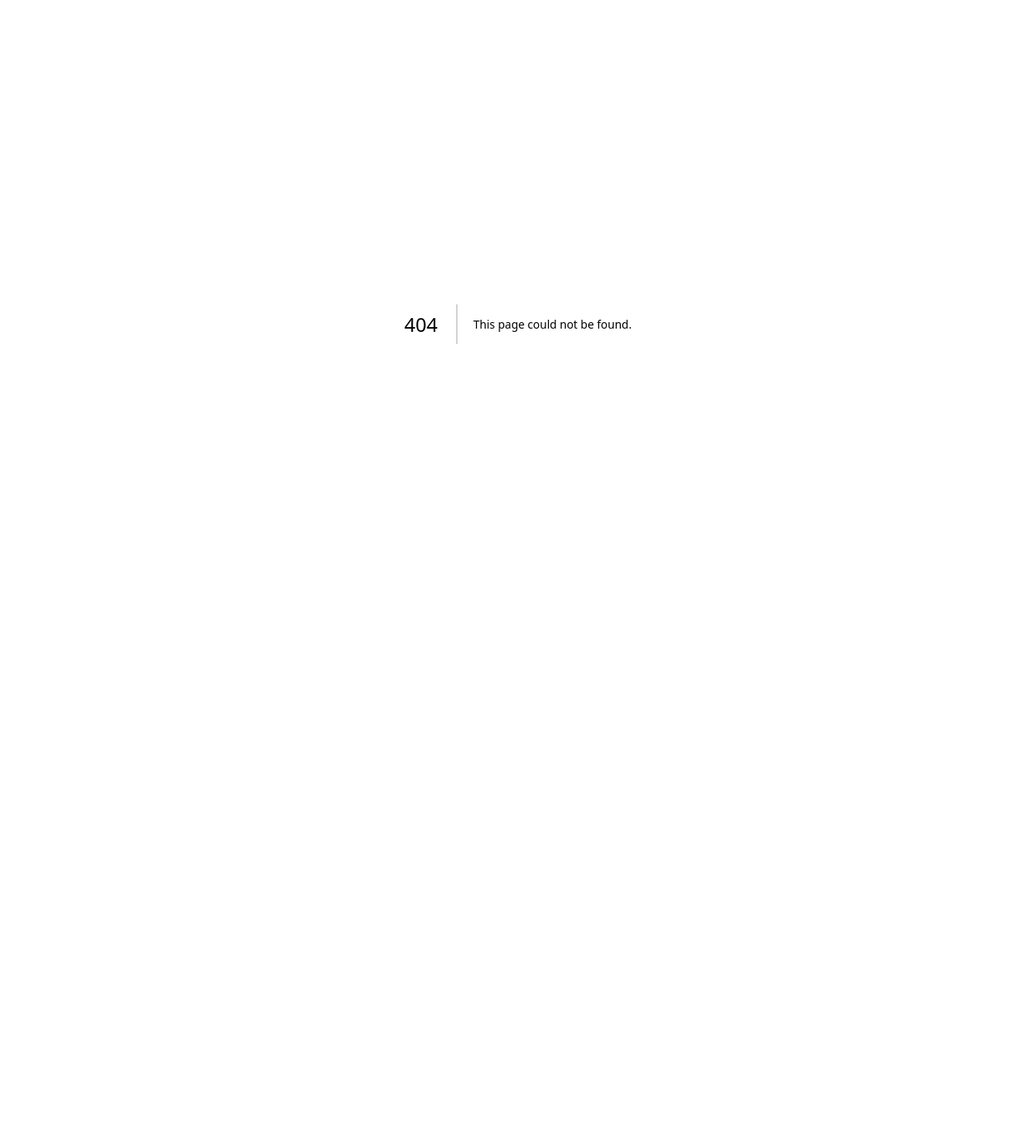
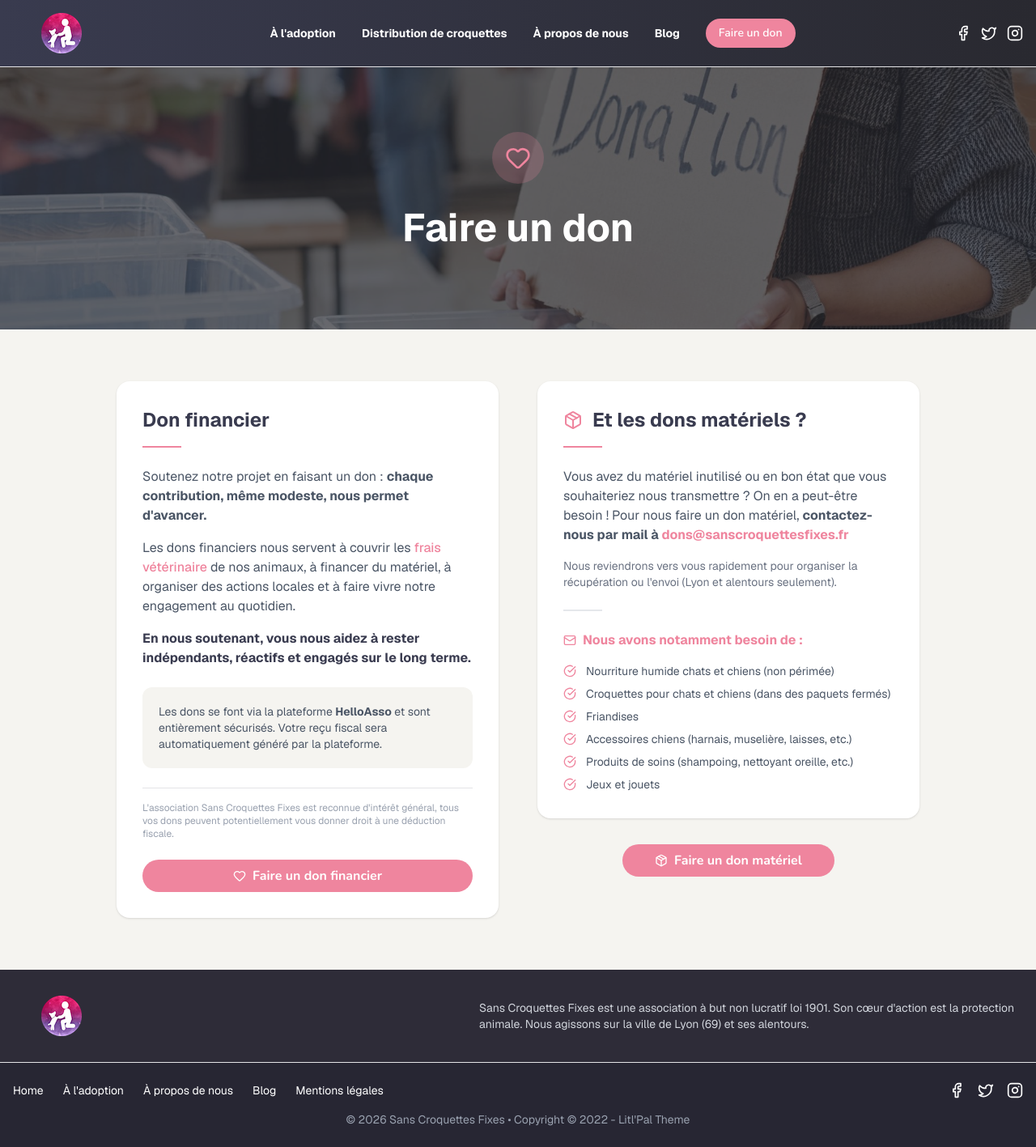
Before and after one commit to descrysama/DDF-front, a Next.js app: page /donate in a window 1280 px wide. Before the commit this address had no page. Shown: the whole page at 81% size. Before the commit the page ends 800 px from the top, so only its background shows below. Built offline with nearby package versions, Linux system fonts and the light colour scheme.

Commit message:
feat: donation page, DDF-23

```diff
--- /dev/null
+++ b/app/donate/page.tsx
@@ -0,0 +1,173 @@
+import Link from "next/link"
+import Image from "next/image"
+import { Heart, Package, CheckCircle, Mail } from "lucide-react"
+import { Button } from "@/components/ui/button"
+import Header from "@/components/header"
+import Footer from "@/components/footer"
+
+export const metadata = {
+  title: "Faire un don – Sans Croquettes Fixes",
+  description:
+    "Soutenez l'association Sans Croquettes Fixes en faisant un don financier ou matériel. Chaque contribution aide nos pensionnaires.",
+}
+
+const materialNeeds = [
+  "Nourriture humide chats et chiens (non périmée)",
+  "Croquettes pour chats et chiens (dans des paquets fermés)",
+  "Friandises",
+  "Accessoires chiens (harnais, muselière, laisses, etc.)",
+  "Produits de soins (shampoing, nettoyant oreille, etc.)",
+  "Jeux et jouets",
+]
+
+export default function DonatePage() {
+  return (
+    <div className="min-h-screen">
+      <Header />
+      <main className="bg-[#f5f4f0]">
+      {/* Hero */}
+      <section className="relative py-20 px-4 text-center overflow-hidden min-h-[300px] flex items-center">
+        <Image
+          src="/donation-banner.jpg"
+          alt="Bannière don"
+          fill
+          className="object-cover"
+          priority
+        />
+        <div className="absolute inset-0 bg-[#292930]/70" />
+        <div className="relative z-10 container mx-auto max-w-2xl">
+          <div className="inline-flex items-center justify-center w-16 h-16 rounded-full bg-[hsl(var(--primary))]/20 mb-6">
+            <Heart className="text-[hsl(var(--primary))]" size={32} />
+          </div>
+          <h1 className="text-4xl md:text-5xl font-bold text-white mb-4 leading-tight">
+            Faire un don
+          </h1>
+        </div>
+      </section>
+
+      {/* Main content */}
+      <section className="container mx-auto max-w-5xl px-4 py-16">
+        <div className="grid md:grid-cols-2 gap-12">
+
+          {/* Left – Financial donation */}
+          <div className="bg-white rounded-2xl shadow-sm p-8 flex flex-col gap-6">
+            <div>
+              <h2 className="text-2xl font-bold text-[#393b4f] mb-4">
+                Don financier
+              </h2>
+              <div className="w-12 h-0.5 bg-[hsl(var(--primary))] mb-6" />
+              <p className="text-gray-600 mb-4">
+                Soutenez notre projet en faisant un don :{" "}
+                <strong>chaque contribution, même modeste, nous permet d'avancer.</strong>
+              </p>
+              <p className="text-gray-600 mb-4">
+                Les dons financiers nous servent à couvrir les{" "}
+                <span className="text-[hsl(var(--primary))] font-medium">
+                  frais vétérinaire
+                </span>{" "}
+                de nos animaux, à financer du matériel, à organiser des actions locales et à
+                faire vivre notre engagement au quotidien.
+              </p>
+              <p className="font-bold text-[#393b4f]">
+                En nous soutenant, vous nous aidez à rester indépendants, réactifs et engagés
+                sur le long terme.
+              </p>
+            </div>
+
+            <div className="bg-[#f5f4f0] rounded-xl p-5 text-sm text-gray-600 flex gap-3">
+              <p>
+                Les dons se font via la plateforme{" "}
+                <strong>HelloAsso</strong> et sont entièrement sécurisés. Votre reçu fiscal
+                sera automatiquement généré par la plateforme.
+              </p>
+            </div>
+
+            <div className="text-xs text-gray-400 border-t pt-4 border-gray-100">
+              L'association Sans Croquettes Fixes est reconnue d'intérêt général, tous vos dons
+              peuvent potentiellement vous donner droit à une déduction fiscale.
+            </div>
+
+            <Button
+              asChild
+              size="lg"
+              className="mt-auto w-full text-base font-bold"
+            >
+              <Link
+                href="https://www.helloasso.com/associations/sans-croquettes-fixes/formulaires/1"
+                target="_blank"
+                rel="noopener noreferrer"
+                className="flex items-center justify-center gap-2"
+              >
+                <Heart size={18} />
+                Faire un don financier
+              </Link>
+            </Button>
+          </div>
+
+          {/* Right – Material donation */}
+          <div className="flex flex-col gap-8">
+            <div className="bg-white rounded-2xl shadow-sm p-8">
+              <div className="flex items-center gap-3 mb-4">
+                <Package className="text-[hsl(var(--primary))]" size={24} />
+                <h2 className="text-2xl font-bold text-[#393b4f]">
+                  Et les dons matériels ?
+                </h2>
+              </div>
+              <div className="w-12 h-0.5 bg-[hsl(var(--primary))] mb-6" />
+
+              <p className="text-gray-600 mb-4">
+                Vous avez du matériel inutilisé ou en bon état que vous souhaiteriez nous
+                transmettre ? On en a peut-être besoin ! Pour nous faire un don matériel,{" "}
+                <strong>contactez-nous par mail à </strong>
+                <a
+                  href="mailto:dons@sanscroquettesfixes.fr"
+                  className="text-[hsl(var(--primary))] font-bold hover:underline"
+                >
+                  dons@sanscroquettesfixes.fr
+                </a>
+              </p>
+
+              <p className="text-gray-500 text-sm mb-6">
+                Nous reviendrons vers vous rapidement pour organiser la récupération ou
+                l'envoi (Lyon et alentours seulement).
+              </p>
+
+              <div className="w-12 h-0.5 bg-gray-200 mb-6" />
+
+              <p className="text-[hsl(var(--primary))] font-bold mb-4 flex items-center gap-2">
+                <Mail size={16} />
+                Nous avons notamment besoin de :
+              </p>
+
+              <ul className="space-y-2">
+                {materialNeeds.map((item) => (
+                  <li key={item} className="flex items-start gap-3 text-gray-600 text-sm">
+                    <CheckCircle
+                      size={16}
+                      className="text-[hsl(var(--primary))] mt-0.5 shrink-0"
+                    />
+                    {item}
+                  </li>
+                ))}
+              </ul>
+            </div>
+
+            <div className="text-center">
+              <Button asChild size="lg" className="text-base font-bold px-10">
+                <a
+                  href="mailto:dons@sanscroquettesfixes.fr"
+                  className="flex items-center gap-2"
+                >
+                  <Package size={18} />
+                  Faire un don matériel
+                </a>
+              </Button>
+            </div>
+          </div>
+        </div>
+      </section>
+      </main>
+      <Footer />
+    </div>
+  )
+}
--- a/components/header.tsx
+++ b/components/header.tsx
@@ -34,19 +34,9 @@ export default function Header() {
             <Link href="/distribution-de-croquettes" className="text-sm font-bold text-white hover:text-[hsl(var(--primary))] transition-colors">
               Distribution de croquettes
             </Link>
-            <div className="relative group">
-              <button className="text-sm font-bold text-white hover:text-[hsl(var(--primary))] transition-colors">
-                Pages
-              </button>
-              <div className="absolute top-full left-0 mt-2 w-48 bg-[#393b4f] shadow-lg rounded-md opacity-0 invisible group-hover:opacity-100 group-hover:visible transition-all border border-white/10">
-                <Link href="/donate" className="block px-4 py-2 text-sm text-white hover:bg-[hsl(var(--primary))]/10">
-                  Faire un don
-                </Link>
-                <Link href="/about-us" className="block px-4 py-2 text-sm text-white hover:bg-[hsl(var(--primary))]/10">
-                  À propos de nous
-                </Link>
-              </div>
-            </div>
+            <Link href="/about-us" className="text-sm font-bold text-white hover:text-[hsl(var(--primary))] transition-colors">
+              À propos de nous
+            </Link>
             <Link href="/news" className="text-sm font-bold text-white hover:text-[hsl(var(--primary))] transition-colors">
               Blog
             </Link>
@@ -86,11 +76,11 @@ export default function Header() {
             <Link href="/distribution-de-croquettes" className="block py-2 text-white hover:text-[hsl(var(--primary))]">
               Distribution de croquettes
             </Link>
+            <Link href="/about-us" className="block py-2 text-white hover:text-[hsl(var(--primary))]">
+              À propos de nous
+            </Link>
             <Link href="/donate" className="block py-2 text-white hover:text-[hsl(var(--primary))]">
               Faire un don
-            </Link>
-            <Link href="/about-us" className="block py-2 text-white hover:text-[hsl(var(--primary))]">
-              À propos de nous
             </Link>
             <Link href="/news" className="block py-2 text-white hover:text-[hsl(var(--primary))]">
               Blog
```
Also changed, not shown: public/donation-banner.jpg (added).
